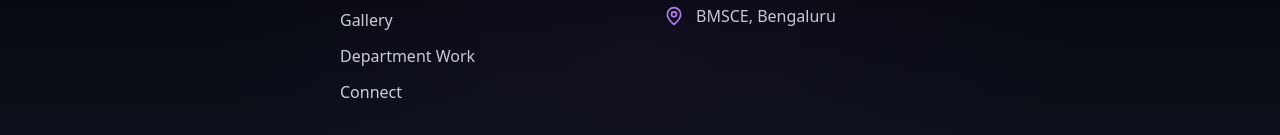
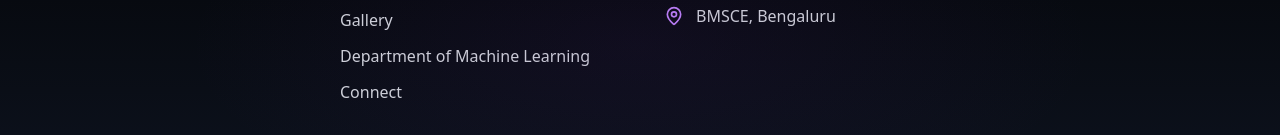
Before and after one commit to Vinay-yele/Gradient-Website, a Next.js app: page /team in a window 1280 px wide. Shown: the part 4456-4591 px from the top of the page. Built offline with nearby package versions, Linux system fonts and the light colour scheme.

Commit message:
Update Footer.tsx

```diff
--- a/components/Footer.tsx
+++ b/components/Footer.tsx
@@ -9,7 +9,7 @@ const Footer = () => {
     { name: "About", href: "/about" },
     { name: "Events", href: "/events" },
     { name: "Gallery", href: "/gallery" },
-    { name: "Department Work", href: "/department-work" },
+    { name: "Department of Machine Learning", href: "/department-work" },
     { name: "Connect", href: "/connect" }
   ]
 
```
